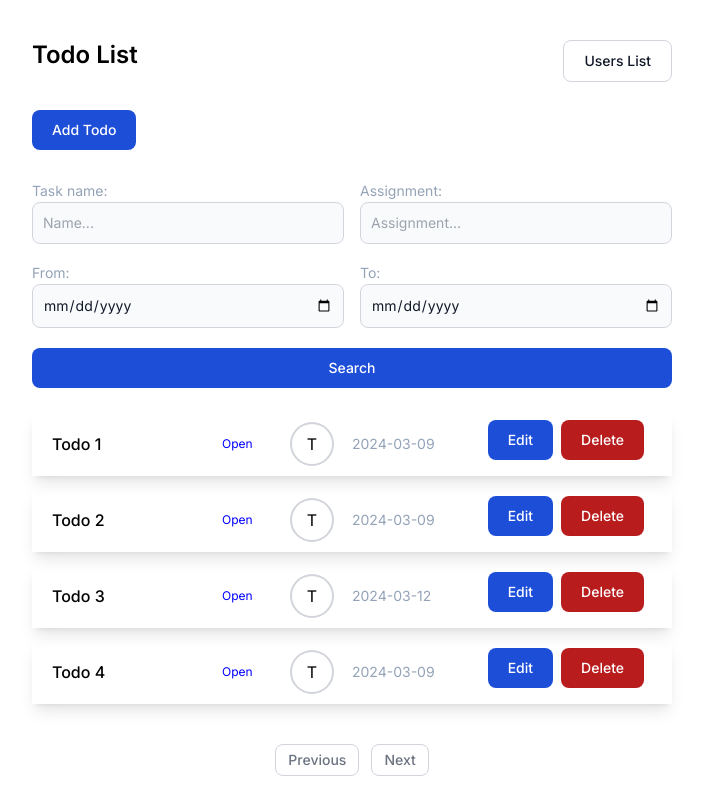
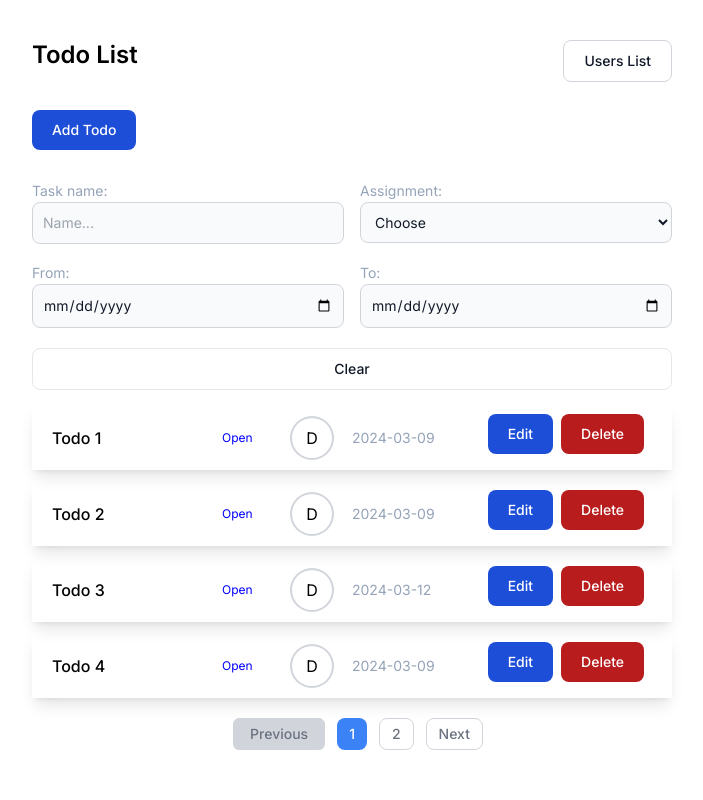
Before and after one commit to xuantruongdo/todo-with-nextjs, a Next.js app: page / in a window 1280 px wide. Shown: the whole page, without its empty margins (288-991 px from the left). Built offline with nearby package versions, Linux system fonts and the light colour scheme.

Commit message:
update filter pagination and UI

```diff
--- a/src/app/list/page.tsx
+++ b/src/app/list/page.tsx
@@ -11,6 +11,10 @@ const ListUserPage = () => {
   const [totalPage, setTotalPage] = useState<number>(1);
 
   const handlePaginate = (type: string) => {
+    if (type !== "previous" && type !== "next") {
+      setPage(parseInt(type));
+    }
+
     if (type === "previous") {
       setPage((prev) => prev - 1);
     }
@@ -83,15 +87,37 @@ const ListUserPage = () => {
         </table>
         <div className="flex items-center justify-center mt-10">
           <button
-            className="flex items-center justify-center px-3 h-8 text-sm font-medium text-gray-500 bg-white border border-gray-300 rounded-lg hover:bg-gray-100 hover:text-gray-700 dark:bg-gray-800 dark:border-gray-700 dark:text-gray-400 dark:hover:bg-gray-700 dark:hover:text-white"
+            className={`flex items-center justify-center px-3 h-8 ms-3 text-sm font-medium ${
+              page === 1
+                ? "bg-gray-300 text-gray-500 border border-gray-300 rounded-md px-4 py-2 disabled cursor-not-allowed"
+                : "flex items-center justify-center px-3 h-8 ms-3 text-sm font-medium text-gray-500 bg-white border border-gray-300 rounded-lg hover:bg-gray-100 hover:text-gray-700 dark:bg-gray-800 dark:border-gray-700 dark:text-gray-400 dark:hover:bg-gray-700 dark:hover:text-white"
+            } rounded-lg`}
             onClick={() => handlePaginate("previous")}
             disabled={page === 1}
           >
             Previous
           </button>
 
+          {Array.from({ length: totalPage }, (_, index) => (
+            <button
+              key={index + 1}
+              className={`flex items-center justify-center px-3 h-8 ms-3 text-sm font-medium ${
+                page === index + 1
+                  ? "text-white bg-blue-500"
+                  : "text-gray-500 bg-white border border-gray-300 hover:bg-gray-100 hover:text-gray-700 dark:bg-gray-800 dark:border-gray-700 dark:text-gray-400 dark:hover:bg-gray-700 dark:hover:text-white"
+              } rounded-lg`}
+              onClick={() => handlePaginate(`${index + 1}`)}
+            >
+              {index + 1}
+            </button>
+          ))}
+
           <button
-            className="flex items-center justify-center px-3 h-8 ms-3 text-sm font-medium text-gray-500 bg-white border border-gray-300 rounded-lg hover:bg-gray-100 hover:text-gray-700 dark:bg-gray-800 dark:border-gray-700 dark:text-gray-400 dark:hover:bg-gray-700 dark:hover:text-white"
+            className={`flex items-center justify-center px-3 h-8 ms-3 text-sm font-medium ${
+              page === totalPage
+                ? "bg-gray-300 text-gray-500 border border-gray-300 rounded-md px-4 py-2 disabled cursor-not-allowed"
+                : "flex items-center justify-center px-3 h-8 ms-3 text-sm font-medium text-gray-500 bg-white border border-gray-300 rounded-lg hover:bg-gray-100 hover:text-gray-700 dark:bg-gray-800 dark:border-gray-700 dark:text-gray-400 dark:hover:bg-gray-700 dark:hover:text-white"
+            } rounded-lg`}
             onClick={() => handlePaginate("next")}
             disabled={page === totalPage}
           >
--- a/src/app/page.tsx
+++ b/src/app/page.tsx
@@ -32,7 +32,7 @@ export default function Home() {
   const [isModalAddOpen, setIsModalAddOpen] = useState<boolean>(false);
   const router = useRouter();
   const dispatch = useAppDispatch();
-
+  const users = useAppSelector((state) => state.userReducer);
   const globalTodos = useAppSelector((state) => state.todoReducer);
   const [todos, setTodos] = useState<ITodo[]>(globalTodos);
   const [page, setPage] = useState<number>(1);
@@ -88,41 +88,6 @@ export default function Home() {
     dispatch(doDeleteTodoAction(id));
   };
 
-  const handleOpenModal = (id: string) => {
-    openModalUpdate();
-    setTodoInfo(() => todos.find((todo: ITodo) => todo.id === id));
-  };
-
-  const handleInputAddChange = (e: React.ChangeEvent<any>) => {
-    const { name, value } = e.target;
-
-    const nextState = produce((draft) => {
-      draft[name] = value;
-    });
-
-    setNewTodo(nextState);
-  };
-
-  const handleInputUpdateChange = (e: React.ChangeEvent<any>) => {
-    const { name, value } = e.target;
-
-    const nextState = produce((draft) => {
-      draft[name] = value;
-    });
-
-    setTodoInfo(nextState);
-  };
-
-  const handleFilterChange = (e: React.ChangeEvent<any>) => {
-    const { name, value } = e.target;
-
-    const nextState = produce((draft) => {
-      draft[name] = value;
-    });
-
-    setFilter(nextState);
-  };
-
   const handleSaveTodo = () => {
     if (
       !todoInfo?.name ||
@@ -163,10 +128,45 @@ export default function Home() {
     closeModal();
   };
 
+  const handleOpenModal = (id: string) => {
+    openModalUpdate();
+    setTodoInfo(() => todos.find((todo: ITodo) => todo.id === id));
+  };
+
+  const handleInputAddChange = (e: React.ChangeEvent<any>) => {
+    const { name, value } = e.target;
+
+    const nextState = produce((draft) => {
+      draft[name] = value;
+    });
+
+    setNewTodo(nextState);
+  };
+
+  const handleInputUpdateChange = (e: React.ChangeEvent<any>) => {
+    const { name, value } = e.target;
+
+    const nextState = produce((draft) => {
+      draft[name] = value;
+    });
+
+    setTodoInfo(nextState);
+  };
+
+  const handleFilterChange = (e: React.ChangeEvent<any>) => {
+    const { name, value } = e.target;
+
+    const nextState = produce((draft) => {
+      draft[name] = value;
+    });
+
+    setFilter(nextState);
+  };
+
   const handleFilter = () => {
     const { name, assignment, from, to } = filter;
-    const fromDate = new Date(from);
-    const toDate = new Date(to);
+    const fromDate = new Date(from) || new Date();
+    const toDate = new Date(to) || new Date();
 
     if (!checkValidDeadline(toDate, fromDate)) {
       alert("The fromDate is on or before the toDate and time.");
@@ -191,6 +191,10 @@ export default function Home() {
   };
 
   const handlePaginate = (type: string) => {
+    if (type !== "previous" && type !== "next") {
+      setPage(parseInt(type));
+    }
+
     if (type === "previous") {
       setPage((prev) => prev - 1);
     }
@@ -198,6 +202,19 @@ export default function Home() {
       setPage((prev) => prev + 1);
     }
   };
+
+  const clearFilter = () => {
+    setFilter({
+      name: "",
+      assignment: "",
+      from: "",
+      to: "",
+    });
+  };
+
+  useEffect(() => {
+    handleFilter();
+  }, [filter]);
 
   useEffect(() => {
     if (page > 0) {
@@ -211,7 +228,7 @@ export default function Home() {
   }, [page, globalTodos]);
 
   return (
-    <div className="container flex justify-center h-screen">
+    <div className="container flex justify-center">
       <div className="mt-5 w-1/2">
         <div className="flex items-center justify-between mb-5">
           <h2 className="text-2xl font-semibold">Todo List</h2>
@@ -250,15 +267,20 @@ export default function Home() {
             <label htmlFor="assignment" className="text-slate-400 text-sm">
               Assignment:
             </label>
-            <input
+
+            <select
               name="assignment"
-              type="text"
               className="bg-gray-50 border border-gray-300 text-gray-900 text-sm rounded-lg focus:ring-blue-500 focus:border-blue-500 block w-full p-2.5 dark:bg-gray-700 dark:border-gray-600 dark:placeholder-gray-400 dark:text-white dark:focus:ring-blue-500 dark:focus:border-blue-500"
-              placeholder="Assignment..."
-              required
               value={filter?.assignment}
               onChange={handleFilterChange}
-            />
+            >
+              <option value={""}>Choose</option>
+              {users?.map((user, index) => (
+                <option value={user.email} key={index}>
+                  {user.name}
+                </option>
+              ))}
+            </select>
           </div>
 
           <div className="mb-5">
@@ -290,19 +312,11 @@ export default function Home() {
         </div>
         <button
           type="button"
-          className="w-full text-white bg-blue-700 hover:bg-blue-800 focus:ring-4 focus:ring-blue-300 font-medium rounded-lg text-sm px-5 py-2.5 me-2 mb-2 dark:bg-blue-600 dark:hover:bg-blue-700 focus:outline-none dark:focus:ring-blue-800"
-          onClick={handleFilter}
+          className="w-full py-2.5 px-5 text-sm font-medium text-gray-900 focus:outline-none bg-white rounded-lg border border-gray-200 hover:bg-gray-100 hover:text-blue-700 focus:z-10 focus:ring-4 focus:ring-gray-100 dark:focus:ring-gray-700 dark:bg-gray-800 dark:text-gray-400 dark:border-gray-600 dark:hover:text-white dark:hover:bg-gray-700"
+          onClick={clearFilter}
         >
-          Search
+          Clear
         </button>
-
-        <ModalAdd
-          isModalAddOpen={isModalAddOpen}
-          closeModalAdd={closeModalAdd}
-          handleAddTodo={handleAddTodo}
-          newTodo={newTodo}
-          handleInputAddChange={handleInputAddChange}
-        />
 
         <div className="mt-4">
           {todos.length > 0 ? (
@@ -348,26 +362,54 @@ export default function Home() {
             <h2 className="mt-5 text-center">No data...</h2>
           )}
 
-          {totalPage > 1 && (
-            <div className="flex items-center justify-center mt-10">
+          <div className="flex items-center justify-center py-5">
             <button
-                className="flex items-center justify-center px-3 h-8 text-sm font-medium text-gray-500 bg-white border border-gray-300 rounded-lg hover:bg-gray-100 hover:text-gray-700 dark:bg-gray-800 dark:border-gray-700 dark:text-gray-400 dark:hover:bg-gray-700 dark:hover:text-white"
+              className={`flex items-center justify-center px-3 h-8 ms-3 text-sm font-medium ${
+                page === 1
+                  ? "bg-gray-300 text-gray-500 border border-gray-300 rounded-md px-4 py-2 disabled cursor-not-allowed"
+                  : "flex items-center justify-center px-3 h-8 ms-3 text-sm font-medium text-gray-500 bg-white border border-gray-300 rounded-lg hover:bg-gray-100 hover:text-gray-700 dark:bg-gray-800 dark:border-gray-700 dark:text-gray-400 dark:hover:bg-gray-700 dark:hover:text-white"
+              } rounded-lg`}
               onClick={() => handlePaginate("previous")}
               disabled={page === 1}
             >
               Previous
             </button>
 
+            {Array.from({ length: totalPage }, (_, index) => (
               <button
-                className="flex items-center justify-center px-3 h-8 ms-3 text-sm font-medium text-gray-500 bg-white border border-gray-300 rounded-lg hover:bg-gray-100 hover:text-gray-700 dark:bg-gray-800 dark:border-gray-700 dark:text-gray-400 dark:hover:bg-gray-700 dark:hover:text-white"
+                key={index + 1}
+                className={`flex items-center justify-center px-3 h-8 ms-3 text-sm font-medium ${
+                  page === index + 1
+                    ? "text-white bg-blue-500"
+                    : "text-gray-500 bg-white border border-gray-300 hover:bg-gray-100 hover:text-gray-700 dark:bg-gray-800 dark:border-gray-700 dark:text-gray-400 dark:hover:bg-gray-700 dark:hover:text-white"
+                } rounded-lg`}
+                onClick={() => handlePaginate(`${index + 1}`)}
+              >
+                {index + 1}
+              </button>
+            ))}
+
+            <button
+              className={`flex items-center justify-center px-3 h-8 ms-3 text-sm font-medium ${
+                page === totalPage
+                  ? "bg-gray-300 text-gray-500 border border-gray-300 rounded-md px-4 py-2 disabled cursor-not-allowed"
+                  : "flex items-center justify-center px-3 h-8 ms-3 text-sm font-medium text-gray-500 bg-white border border-gray-300 rounded-lg hover:bg-gray-100 hover:text-gray-700 dark:bg-gray-800 dark:border-gray-700 dark:text-gray-400 dark:hover:bg-gray-700 dark:hover:text-white"
+              } rounded-lg`}
               onClick={() => handlePaginate("next")}
               disabled={page === totalPage}
             >
               Next
             </button>
           </div>
-          )}
         </div>
+
+        <ModalAdd
+          isModalAddOpen={isModalAddOpen}
+          closeModalAdd={closeModalAdd}
+          handleAddTodo={handleAddTodo}
+          newTodo={newTodo}
+          handleInputAddChange={handleInputAddChange}
+        />
 
         <Modal
           isModalUpdateOpen={isModalUpdateOpen}
--- a/src/lib/features/todo/todoSlice.ts
+++ b/src/lib/features/todo/todoSlice.ts
@@ -8,35 +8,35 @@ const initialState: ITodo[] = [
     name: "Todo 1",
     deadline: "2024-03-09",
     status: "Open",
-    assignment: "Truong 1",
+    assignment: "dev4@gmail.com",
   },
   {
     id: "2",
     name: "Todo 2",
     deadline: "2024-03-09",
     status: "Open",
-    assignment: "Truong 1",
+    assignment: "dev4@gmail.com",
   },
   {
     id: "3",
     name: "Todo 3",
     deadline: "2024-03-12",
     status: "Open",
-    assignment: "Truong 3",
+    assignment: "dev1@gmail.com",
   },
   {
     id: "4",
     name: "Todo 4",
     deadline: "2024-03-09",
     status: "Open",
-    assignment: "Truong 1",
+    assignment: "dev2@gmail.com",
   },
   {
     id: "5",
     name: "Todo 5",
-    deadline: "2024-03-09",
+    deadline: "2024-04-09",
     status: "Open",
-    assignment: "Truong 1",
+    assignment: "dev7@gmail.com",
   },
 ];
 
@@ -52,7 +52,7 @@ export const todo = createSlice({
     doUpdateTodoAction: (state, action) => {
       const id = action.payload.id;
       const updateData = action.payload.updateData;
-      const todoIndex = state.findIndex(todo => todo.id = id)
+      const todoIndex = state.findIndex(todo => todo.id === id)
       if (todoIndex !== -1) {
         state[todoIndex] = { ...state[todoIndex], ...updateData };
       }
```
Also changed, not shown: src/components/modal/ModalAdd.tsx (+20 -2 lines), src/components/modal/ModalUpdate.tsx (+24 -0 lines). Lines whose indentation alone changed are shown as unchanged.
